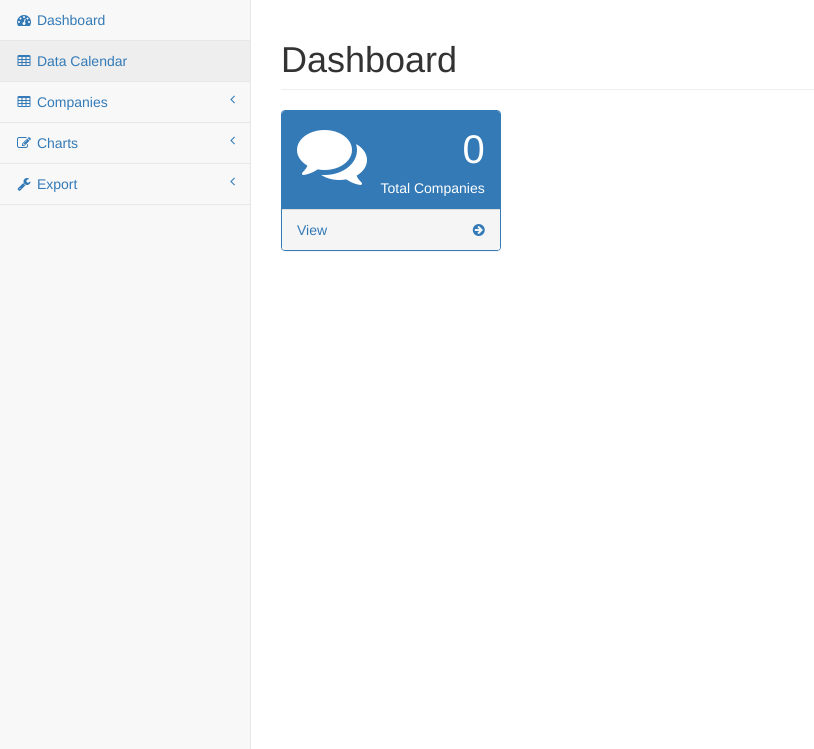
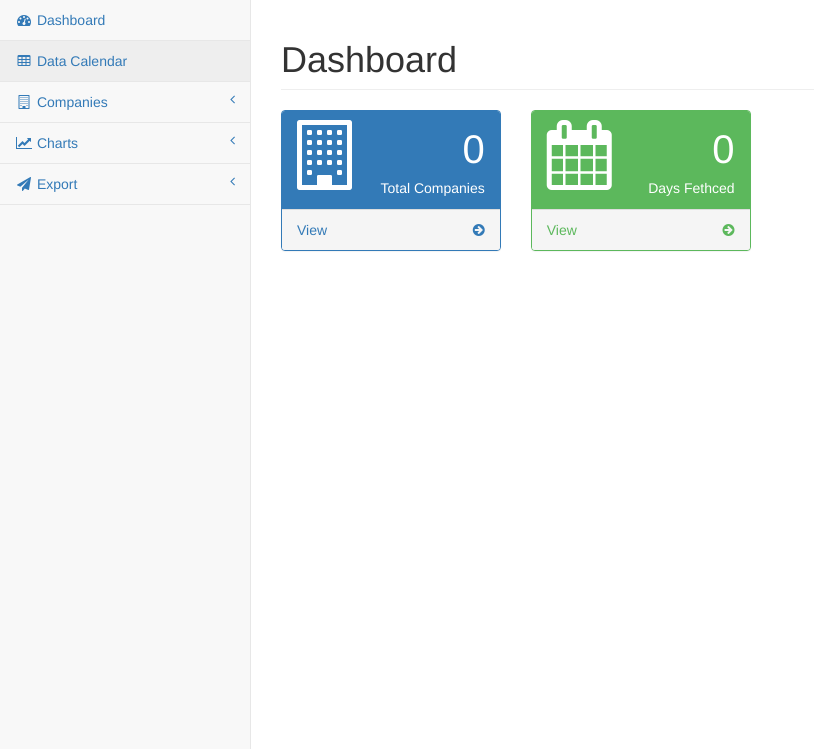
Before and after one commit to gdbhosale/NSE-Treading-Helper-PHP-MySQL, a CodeIgniter app: page /NSE-Treading-Helper-PHP-MySQL//calendar in a window 1280 px wide. Shown: the part 51-800 px from the top of the page, without its empty margins (0-814 px from the left). Run offline with CodeIgniter, Linux system fonts and the light colour scheme.

```diff
--- a/application/controllers/home.php
+++ b/application/controllers/home.php
@@ -43,6 +43,8 @@ class Home extends CI_Controller {
     public function dashboard() {
         $query = $this->db->get('companies');
         $this->data['total_companies'] = $query->num_rows();
+        $query = $this->db->get('date_reports');
+        $this->data['total_reports'] = $query->num_rows();
 
         $this->data['main_content'] = __FUNCTION__;
         $this->load->view('template', $this->data);
--- a/application/views/home/dashboard.php
+++ b/application/views/home/dashboard.php
@@ -10,11 +10,27 @@
         <div class="panel panel-primary">
             <div class="panel-heading">
                 <div class="row">
-                    <div class="col-xs-3"><i class="fa fa-comments fa-5x"></i></div>
+                    <div class="col-xs-3"><i class="fa fa-building-o fa-5x"></i></div>
                     <div class="col-xs-9 text-right"><div class="huge"><?php echo $total_companies; ?></div><div>Total Companies</div></div>
                 </div>
             </div>
-            <a href="#">
+            <a href="<?php echo $this->base_url; ?>/companies">
+                <div class="panel-footer">
+                    <span class="pull-left">View</span>
+                    <span class="pull-right"><i class="fa fa-arrow-circle-right"></i></span><div class="clearfix"></div>
+                </div>
+            </a>
+        </div>
+    </div>
+    <div class="col-lg-3 col-md-6">
+        <div class="panel panel-green">
+            <div class="panel-heading">
+                <div class="row">
+                    <div class="col-xs-3"><i class="fa fa-calendar fa-5x"></i></div>
+                    <div class="col-xs-9 text-right"><div class="huge"><?php echo $total_reports; ?></div><div>Days Fethced</div></div>
+                </div>
+            </div>
+            <a href="<?php echo $this->base_url; ?>/calendar">
                 <div class="panel-footer">
                     <span class="pull-left">View</span>
                     <span class="pull-right"><i class="fa fa-arrow-circle-right"></i></span><div class="clearfix"></div>
--- a/application/views/includes/nav_left.php
+++ b/application/views/includes/nav_left.php
@@ -20,20 +20,20 @@
                 <a href="<?php echo $base_url; ?>/calendar"><i class="fa fa-table fa-fw"></i> Data Calendar</a>
             </li>
             <li>
-                <a href="#"><i class="fa fa-table fa-fw"></i> Companies<span class="fa arrow"></span></a>
+                <a href="#"><i class="fa fa-building-o fa-fw"></i> Companies<span class="fa arrow"></span></a>
                 <ul class="nav nav-second-level">
                     <li><a href="<?php echo $base_url; ?>/home/company_listing">Listing</a></li>
                     <li><a href="<?php echo $base_url; ?>/home/company_export">Company Data</a></li>
                 </ul>
             </li>
             <li>
-                <a href="#"><i class="fa fa-edit fa-fw"></i> Charts<span class="fa arrow"></span></a>
+                <a href="#"><i class="fa fa-line-chart fa-fw"></i> Charts<span class="fa arrow"></span></a>
                 <ul class="nav nav-second-level">
                     <li><a href="<?php echo $base_url; ?>/home/charts">Candlestick chart</a></li>
                 </ul>
             </li>
             <li>
-                <a href="#"><i class="fa fa-wrench fa-fw"></i> Export<span class="fa arrow"></span></a>
+                <a href="#"><i class="fa fa-send fa-fw"></i> Export<span class="fa arrow"></span></a>
                 <ul class="nav nav-second-level">
                     <li><a href="<?php echo $base_url; ?>/home/company_export">Company Data</a></li>
                 </ul>
--- a/dist/css/sb-admin-2.css
+++ b/dist/css/sb-admin-2.css
@@ -76,6 +76,7 @@ table.dataTable thead .sorting:after{content:"\f0dc";float:right;font-family:fon
 #selectYear{vertical-align:middle;float:right;}
 h2.year{margin:0px;color:#4ED1E8;}
 
+.calmonth{height:220px;}
 .calendar{width:100%;margin-top:10px;}
 .calendar td.calendar-day-head{width:14.28%;text-align:center;padding:1px 5px;color:#999;}
 .calendar td.calendar-day-head.monthS{padding:5px 5px;color:#4ED1E8;}
```
Also changed, not shown: Doc.txt (+7 -0 lines), application/controllers/calendar.php (+18 -4 lines), application/views/calendar/index.php (+4 -4 lines).
